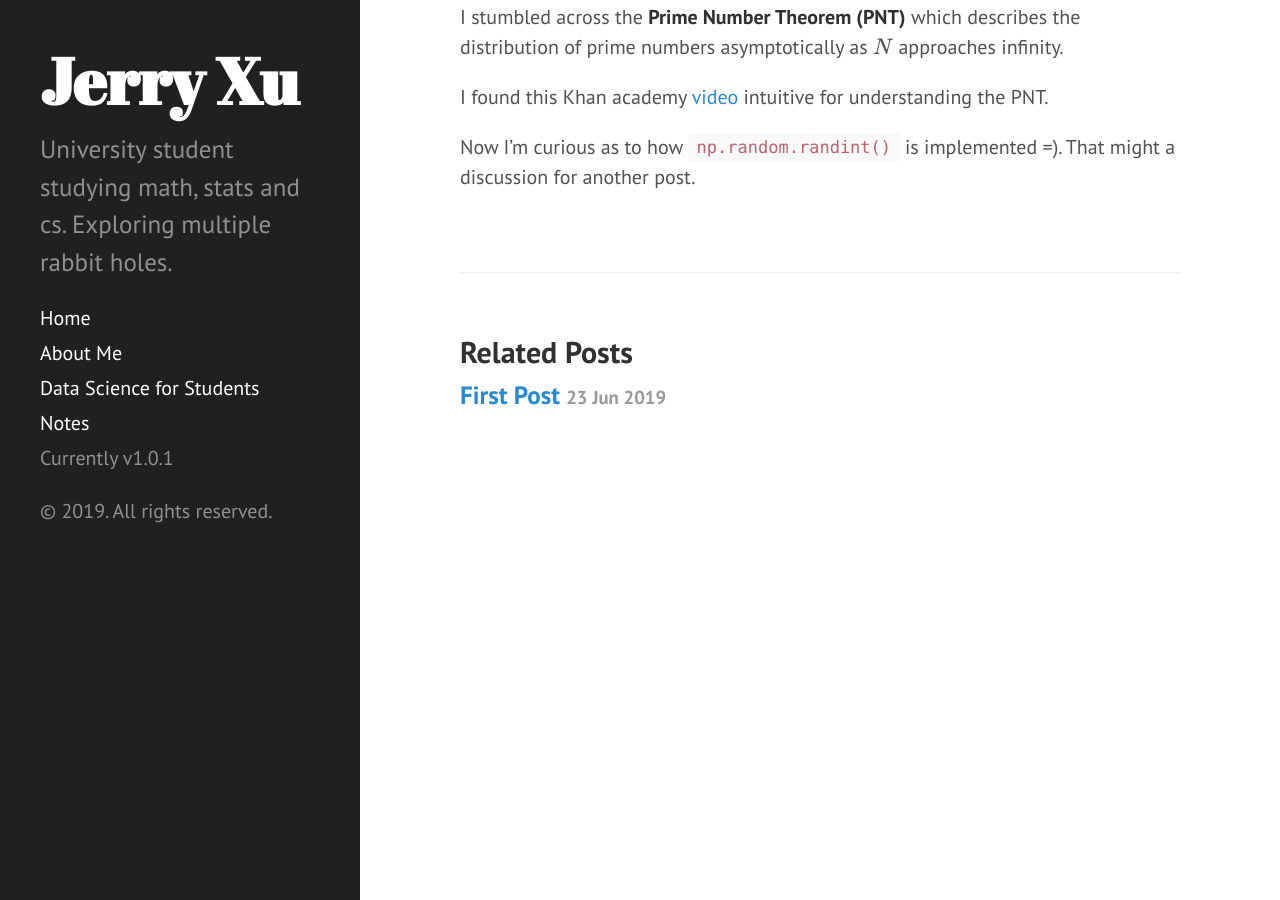
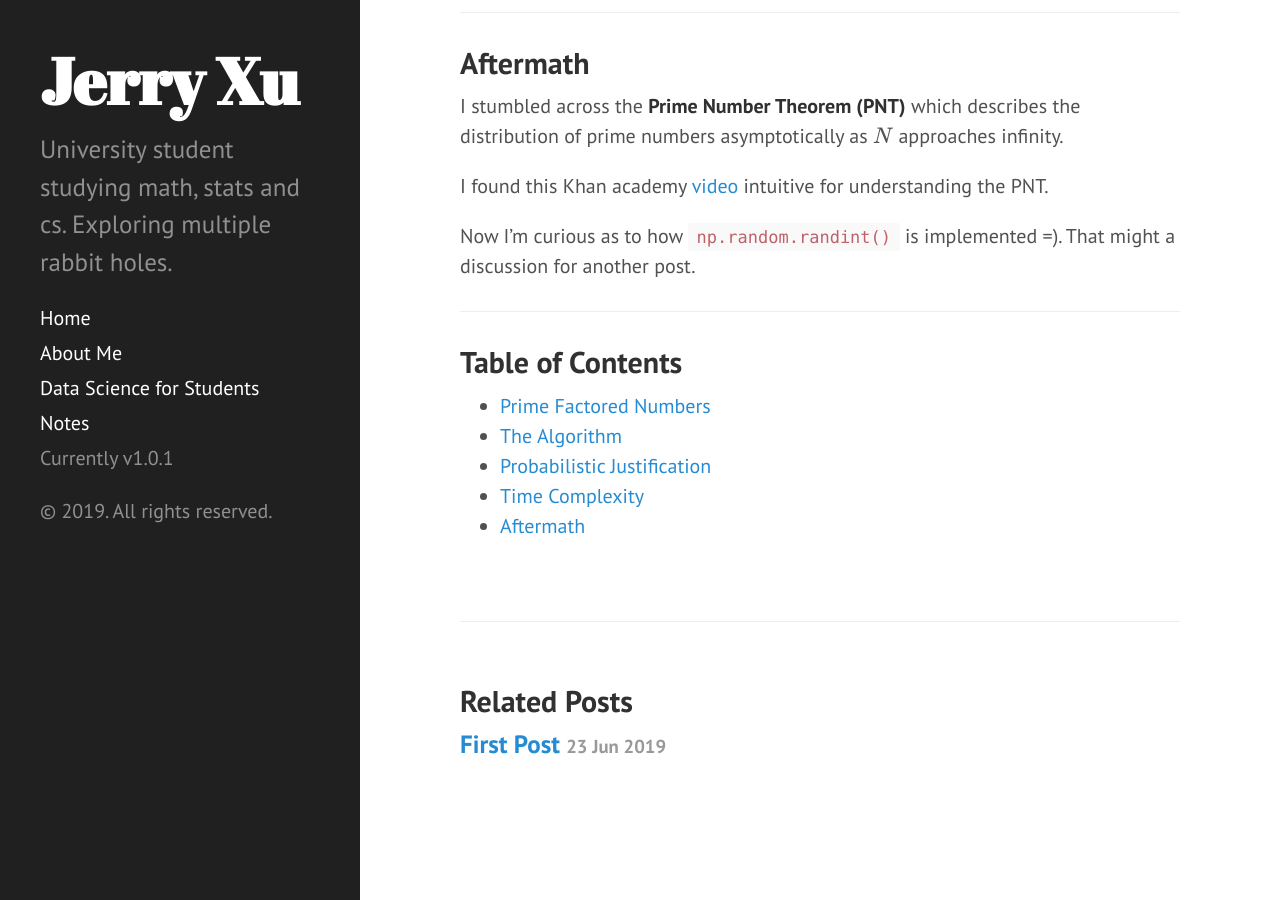
Before and after one commit to jerry-ye-xu/jerry-ye-xu.github.io, a Jekyll site: the page built from _posts/2019-6-23-random-factored-numbers.md, in a window 1280 px wide and 900 px high, scrolled down 3596 px. Built offline with Jekyll 4.4.1, drawn with Linux system fonts in a browser that asks for light colours; formulas are drawn with MathJax 3; the table of contents is made by our own code.

Commit message:
adding automatic ToC

```diff
--- a/_layouts/page.html
+++ b/_layouts/page.html
@@ -4,5 +4,5 @@
 
 <div class="page">
   <h1 class="page-title">{{ page.title }}</h1>
-  {{ content }}
+  {{ content | toc }}
 </div>
--- a/_layouts/post.html
+++ b/_layouts/post.html
@@ -5,7 +5,15 @@
 <div class="post">
   <h1 class="post-title">{{ page.title }}</h1>
   <span class="post-date">{{ page.date | date_to_string }}</span>
+  <hr>
+  <h2>Table of Contents</h2>
   {{ content | toc }}
+
+  <hr>
+  <h2>Table of Contents</h2>
+  <div id="table-of-contents">
+    {% toc %}
+  </div>
 </div>
 
 <div class="related">
--- a/_posts/2019-6-23-random-factored-numbers.md
+++ b/_posts/2019-6-23-random-factored-numbers.md
@@ -1,10 +1,10 @@
 ---
-
 layout: post
 title: Generating Prime Factored Numbers
 toc: true
 ---
 
+<!-- Need this for table of contents above -->
 ---
 
 ## Prime Factored Numbers
```
